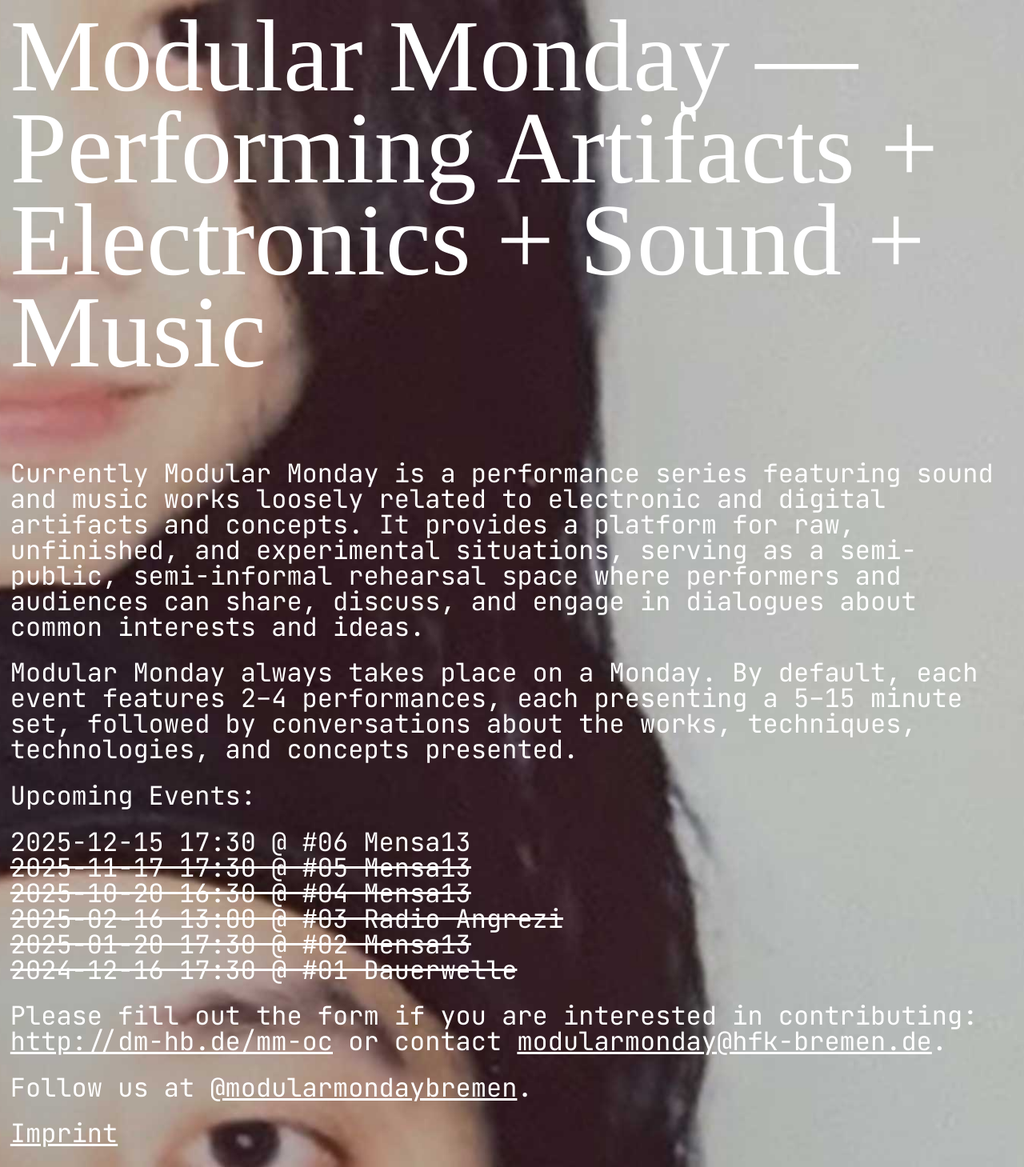
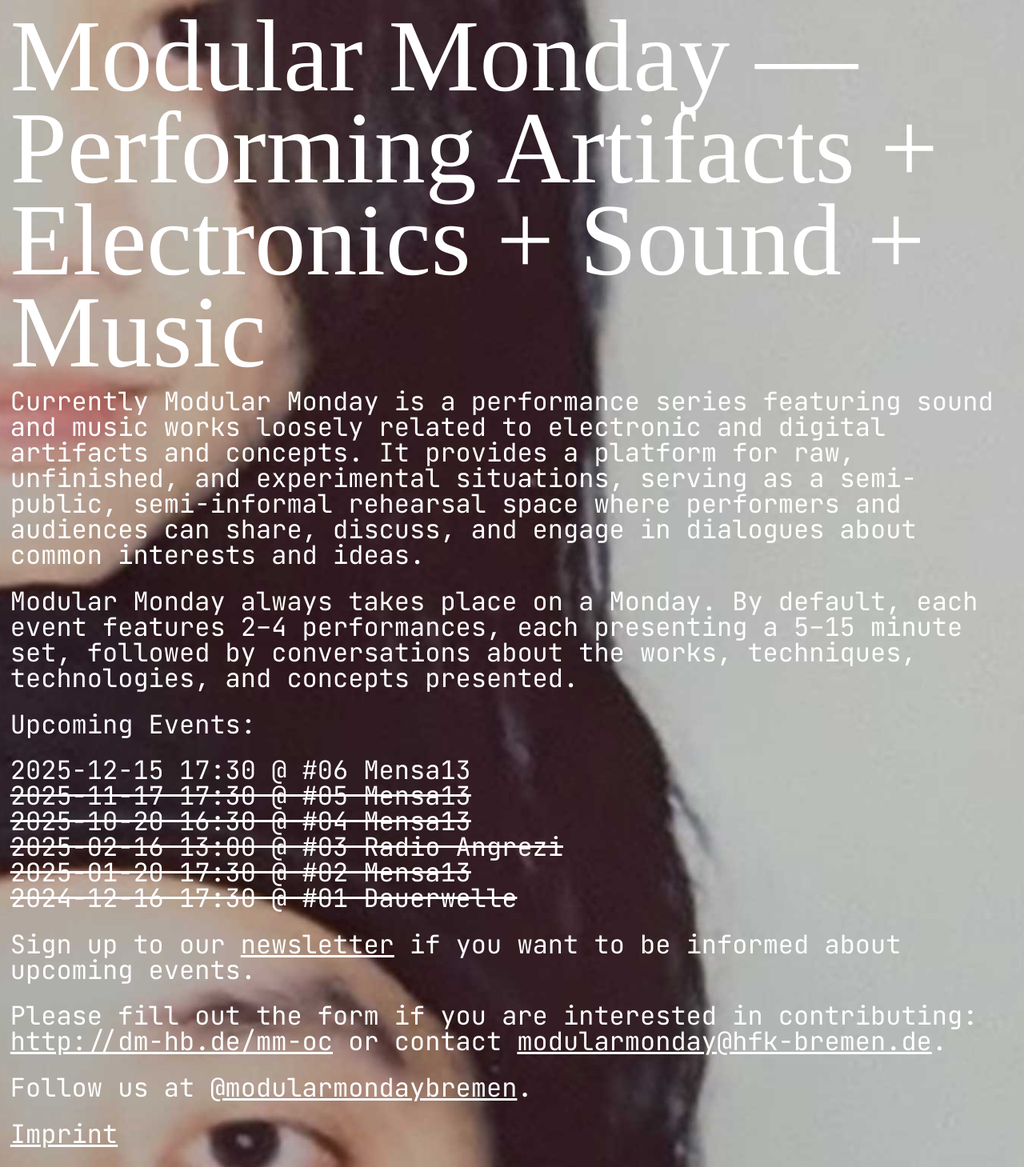
Before and after one commit to digitalmediabremen/modularmonday, a Jekyll site: the page built from index.md, in a window 1280 px wide. Shown: the whole page at 80% size. Built offline with Jekyll 4.4.1, drawn with Linux system fonts in a browser that asks for light colours.

Commit message:
updated site

```diff
--- a/Gemfile
+++ b/Gemfile
@@ -9,6 +9,7 @@ source "https://rubygems.org"
 # This will help ensure the proper Jekyll version is running.
 # Happy Jekylling!
 gem "jekyll", "~> 3.9.5"
+gem "webrick", "~> 1.8"
 
 # This is the default theme for new Jekyll sites. You may change this to anything you like.
 gem "minima", "~> 2.0"
--- a/index.md
+++ b/index.md
@@ -31,6 +31,8 @@ Modular Monday always takes place on a Monday. By default, each event features 2
 {% endfor %}
 </ul>
 
+Sign up to our [newsletter](https://dispatch.hfk-bremen.de/forms/nfrm_GeAxo2JN) if you want to be informed about upcoming events.
+
 Please fill out the form if you are interested in contributing: [http://dm-hb.de/mm-oc](http://dm-hb.de/mm-oc) or contact [modularmonday@hfk-bremen.de](mailto:modularmonday@hfk-bremen.de).
 
 Follow us at [@modularmondaybremen](https://www.instagram.com/modularmondaybremen/).
```
Also changed, not shown: Gemfile.lock, 2 other files.
